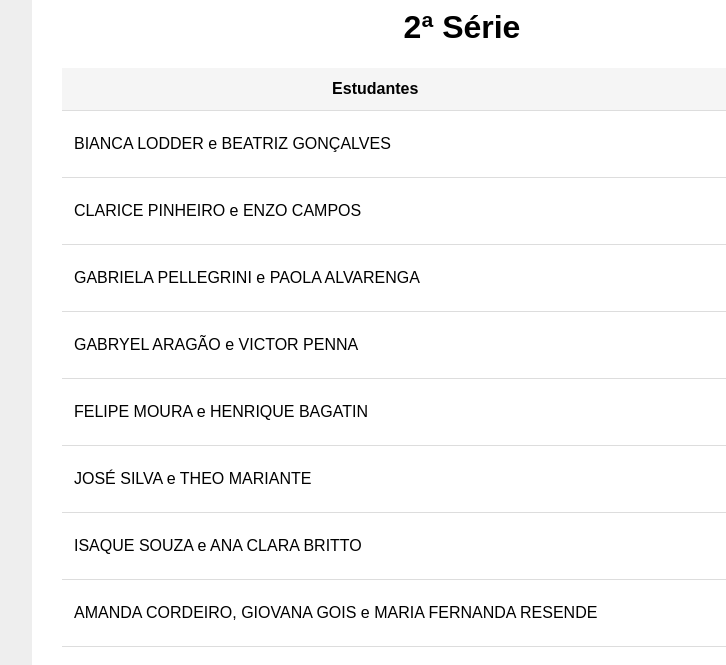
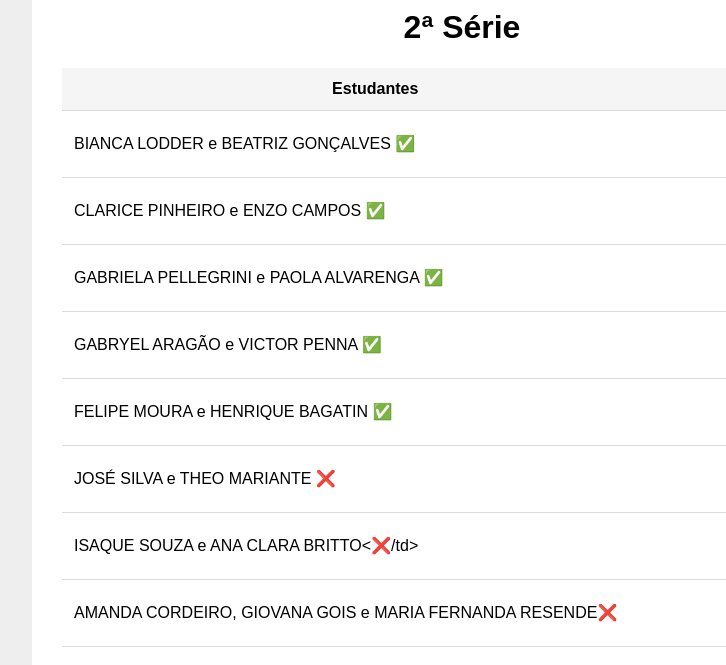
Before and after one commit to MauroVianaJunior/site-trilhaCTO, a plain HTML site: page repositorios.html in a window 1280 px wide. Shown: the part 272-937 px from the top of the page, 178-904 px from the left. Drawn offline with Linux system fonts and the light colour scheme.

Commit message:
Update repositorios.html

```diff
--- a/repositorios.html
+++ b/repositorios.html
@@ -131,7 +131,7 @@
         <th>Repositório</th>
       </tr>
       <tr>
-        <td>BIANCA LODDER e BEATRIZ GONÇALVES</td>
+        <td>BIANCA LODDER e BEATRIZ GONÇALVES <span>✅</span></td>
         <td class="repo">
             <a href="https://biascandi.github.io/site-2serie-BeatrizBianca/" target="_blank">
               <img src="./images/github.png">
@@ -139,7 +139,7 @@
         </td>
       </tr>
       <tr>
-        <td>CLARICE PINHEIRO e ENZO CAMPOS</td>
+        <td>CLARICE PINHEIRO e ENZO CAMPOS <span>✅</span></td>
         <td class="repo">
           <a href="https://enzo-princivalli.github.io/site-2serie-EnzoeClarice/" target="_blank">
             <img src="./images/github.png">
@@ -147,7 +147,7 @@
         </td>
       </tr>
       <tr>
-        <td>GABRIELA PELLEGRINI e PAOLA ALVARENGA</td>
+        <td>GABRIELA PELLEGRINI e PAOLA ALVARENGA <span>✅</span></td>
         <td class="repo">
           <a href="https://gabithehackergirl.github.io/Site-2B-GabrielaM-PaolaG./" target="_blank">
             <img src="./images/github.png">
@@ -155,7 +155,7 @@
         </td>
       </tr>
        <tr>
-        <td>GABRYEL ARAGÃO e VICTOR PENNA</td>
+        <td>GABRYEL ARAGÃO e VICTOR PENNA <span>✅</span></td>
         <td class="repo">
           <a href="https://gabryel-8.github.io/site-2serie-GabryelVictor/" target="_blank">
             <img src="./images/github.png">
@@ -163,7 +163,7 @@
         </td>
       </tr>
       <tr>
-        <td>FELIPE MOURA e HENRIQUE BAGATIN</td>
+        <td>FELIPE MOURA e HENRIQUE BAGATIN <span>✅</span></td>
         <td class="repo">
           <a href="https://felipemaciel2c.github.io/site-2serie-FelipeHenriqueMiguelB./" target="_blank">
             <img src="./images/github.png">
@@ -171,7 +171,7 @@
         </td>
       </tr>
       <tr>
-        <td>JOSÉ SILVA e THEO MARIANTE</td>
+        <td>JOSÉ SILVA e THEO MARIANTE <span>❌</span></td>
         <td class="repo">
           <a href="https://josephbest.github.io/site-2serie-JosephTheo/" target="_blank">
             <img src="./images/github.png">
@@ -179,7 +179,7 @@
         </td>
       </tr>
        <tr>
-        <td>ISAQUE SOUZA e ANA CLARA BRITTO</td>
+        <td>ISAQUE SOUZA e ANA CLARA BRITTO<<span>❌</span>/td>
         <td class="repo">
           <a href="https://spiderisaque.github.io/site-2serie-IsaqueAnaClara/" target="_blank">
             <img src="./images/github.png">
@@ -187,7 +187,7 @@
         </td>
       </tr>
       <tr>
-        <td>AMANDA CORDEIRO, GIOVANA GOIS e MARIA FERNANDA RESENDE</td>
+        <td>AMANDA CORDEIRO, GIOVANA GOIS e MARIA FERNANDA RESENDE<span>❌</span></td>
         <td class="repo">
           <a href="https://amanda12-x.github.io/site-2serie-AmandaMafeGiovana/" target="_blank">
             <img src="./images/github.png">
```
